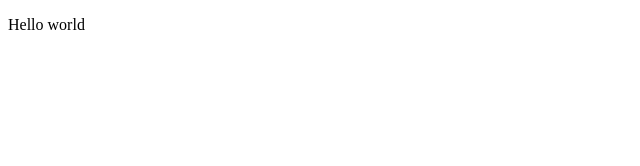
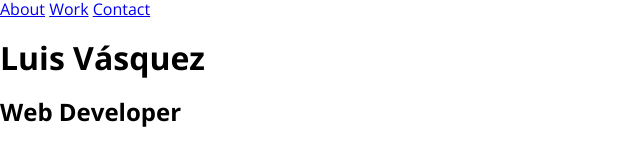
Before and after one commit to mined-academy/course_pro_web_design_from_zero, a plain HTML site: page index.html in a window 1280 px wide. Shown: the whole page, without its empty margins (0-640 px from the left). Drawn offline with nearby package versions, Linux system fonts and the light colour scheme.

Commit message:
updated header structure and fixed issue with google fonts not being rendered

```diff
--- /dev/null
+++ b/css/styles.css
@@ -0,0 +1,3 @@
+body {
+    font-family: "Open Sans", sans-serif;
+}
--- a/index.html
+++ b/index.html
@@ -2,10 +2,29 @@
 <html lang="en">
 <head>
     <meta charset="UTF-8">
-    <meta name="viewport" content="width=device-width, initial-scale=1.0">
-    <title>Portafolio</title>
+    <meta name="viewport" content="width=device-width, user-scalable=no, initial-scale=1.0, maximum-scale=1.0, minimum-scale=1.0">
+	<link href='https://fonts.googleapis.com/css?family=Open+Sans:400,300,600,400italic,700' rel='stylesheet' type='text/css'>
+    <link rel="stylesheet" href="css/normalize.css">
+    <link rel="stylesheet" href="css/font-awesome.min.css">
+    <link rel="stylesheet" href="css/styles.css">
+    <title>Portfolio</title>
 </head>
 <body>
-    <p>Hello world</p>
+    <header>
+        <div class="container">
+            <nav>
+                <a href="#" class="">About</a>
+                <a href="#" class="">Work</a>
+                <a href="#" class="">Contact</a>
+            </nav>
+
+            <div class="text-container">
+                <div class="text">
+                    <h1 class="name">Luis Vásquez</h1>
+                    <h2 class="profession">Web Developer</h2>
+                </div>
+            </div>
+        </div>
+    </header>
 </body>
 </html>
```
